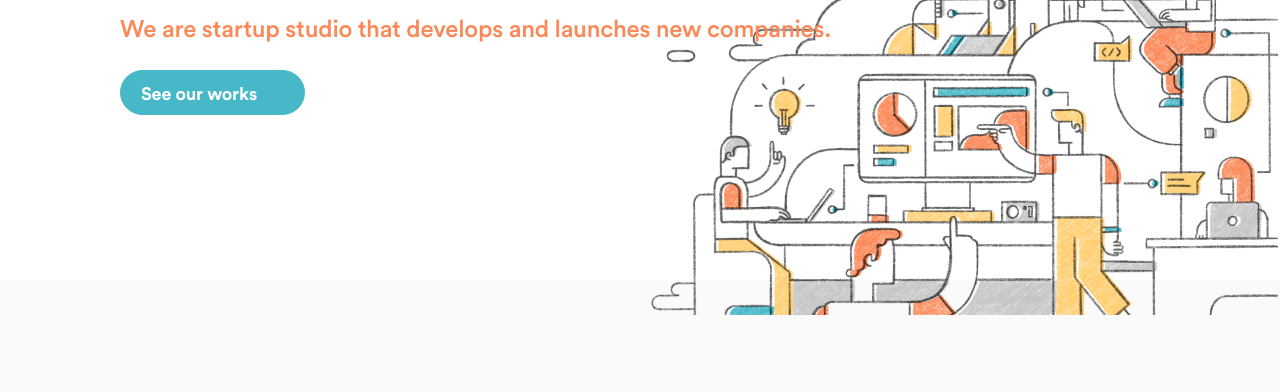
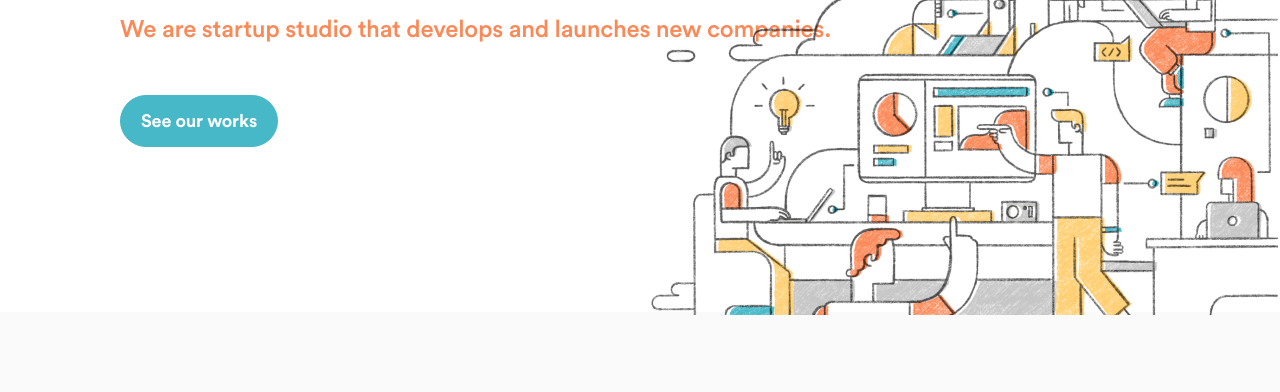
Before and after one commit to grombor/Startupz, a plain HTML site: page index.html in a window 1280 px wide. Shown: the part 408-800 px from the top of the page. Drawn offline with Linux system fonts and the light colour scheme; files whose address does not match are found by name.

Commit message:
optimalised cta button

```diff
--- a/index.html
+++ b/index.html
@@ -1,9 +1,9 @@
 <!DOCTYPE html>
-<html lang="en">
+<html lang="pl">
   <head>
     <meta charset="UTF-8" />
     <meta name="viewport" content="width=device-width, initial-scale=1.0" />
-    <title>Document</title>
+    <title>Startupz</title>
     <link rel="stylesheet" href="./src/styles.css" />
   </head>
   <body>
@@ -34,17 +34,14 @@
     </div>
 
     <div class="section">
-      <figure id="cta-image">
-        <img
-          src="./src/images/cta_background.png"
-          alt="background of top section"
-        />
-      </figure>
       <section class="cta">
-      <h1>We Create <br />Startups.</h1>
+        <h1>We Create <br>Startups.</h1>
         <p>We are startup studio that develops and launches new companies.</p>
         <a href="#" class="button">See our works</a>
       </section>
+      <figure id="cta-image" aria-hidden="true">
+        <img src="./src/images/cta_background.png" alt="" aria-hidden="true">
+      </figure>
     </div>
 
     <div class="section">
@@ -192,9 +189,9 @@
       <section>
         <h2 class="center" id="hiring-section">We are hiring!</h2>
         <p class="center">
-          We're always looking for talented people<br /> to joinand help build
-          our
-          startups. <br />Check out our current openings
+          We're always looking for talented people<br />
+          to joinand help build our startups. <br />Check out our current
+          openings
           <a class="button" id="hiring-button">See current openings</a>
         </p>
       </section>
@@ -202,7 +199,10 @@
 
     <div class="contact-form container">
       <section id="contact-form-section">
-          <h2>Are you ready<br /> to board this rocket ship?</h2>
+        <h2>
+          Are you ready<br />
+          to board this rocket ship?
+        </h2>
         <p>Share your excitement with us.</p>
         <div class="contact-form-card">
           <form>
@@ -225,7 +225,11 @@
         <div class="footer-group">
           <a href="#">
             <figure>
-            <img class="footer-logo" src="./src/images/logo.webp" alt="startupz logo">
+              <img
+                class="footer-logo"
+                src="./src/images/logo.webp"
+                alt="startupz logo"
+              />
             </figure>
           </a>
           <div class="footer-grey">© 2020 Startupz. All rights reserved.</div>
--- a/src/styles.css
+++ b/src/styles.css
@@ -130,20 +130,14 @@ nav {
 }
 
 .button {
-  display: block;
-  width: 185px;
-  height: 45px;
-  flex-shrink: 0;
+  display: inline-block;
   background-color: var(--complementary-green);
-  color: white;
   border-radius: 32.5px;
   border: 1px solid var(--complementary-green, #46b8c8);
-  color: var(--complementary-green, #46b8c8);
   color: #fff;
   font-size: 18px;
   font-style: normal;
   font-weight: 700;
-  line-height: 18px;
   letter-spacing: -0.18px;
   text-decoration: none;
   padding: 14px 20px;
@@ -151,7 +145,7 @@ nav {
 }
 
 .button-ghost {
-  flex-shrink: 0;
+  display: inline-block;
   background-color: transparent;
   color: var(--complementary-green) !important;
   border-radius: 32.5px;
```
Lines whose indentation alone changed are shown as unchanged.
